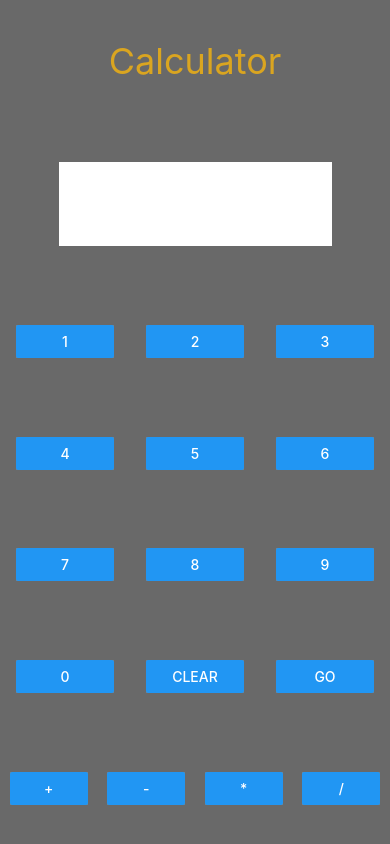
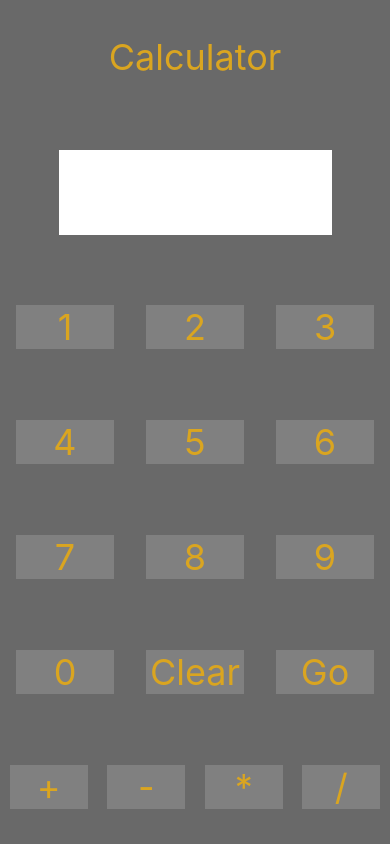
Before and after one commit to jcsmileyjr/Calculator, a React Native app: screen / in a window 390 px wide. Built offline with nearby package versions, Linux system fonts and the light colour scheme.

Commit message:
Switch from button to TouchableOpacity

```diff
--- a/components/CalcKeys.js
+++ b/components/CalcKeys.js
@@ -1,13 +1,13 @@
 import React, {Component} from 'react';
-import { StyleSheet, Text, View, Button } from 'react-native';
+import { StyleSheet, Text, View, TouchableOpacity } from 'react-native';
 
 export default class CalcKeys extends Component{
   render(){
     return(
         <View style={styles.calcKey}>
-            <Button style = {styles.textDisplay}
-            title = {this.props.displayKey}
-            onPress = {()=>{this.props.onClick()}}></Button>
+            <TouchableOpacity onPress={()=>{this.props.onClick()}}>
+                <Text style={styles.textDisplay}>{this.props.displayKey}</Text>
+            </TouchableOpacity>
         </View>
     );
   }
--- a/components/OperatorKeys.js
+++ b/components/OperatorKeys.js
@@ -1,13 +1,13 @@
 import React, {Component} from 'react';
-import { StyleSheet, Text, View, Button } from 'react-native';
+import { StyleSheet, Text, View, TouchableOpacity } from 'react-native';
 
 export default class OperatorKeys extends Component{
   render(){
     return(
         <View style={styles.calcKey}>
-            <Button style = {styles.textDisplay}
-            title = {this.props.displayKey}
-            onPress = {()=>{this.props.onClick()}}></Button>
+            <TouchableOpacity onPress={()=>{this.props.onClick()}}>
+                <Text style={styles.textDisplay}>{this.props.displayKey}</Text>
+            </TouchableOpacity>
         </View>
     );
   }
```
